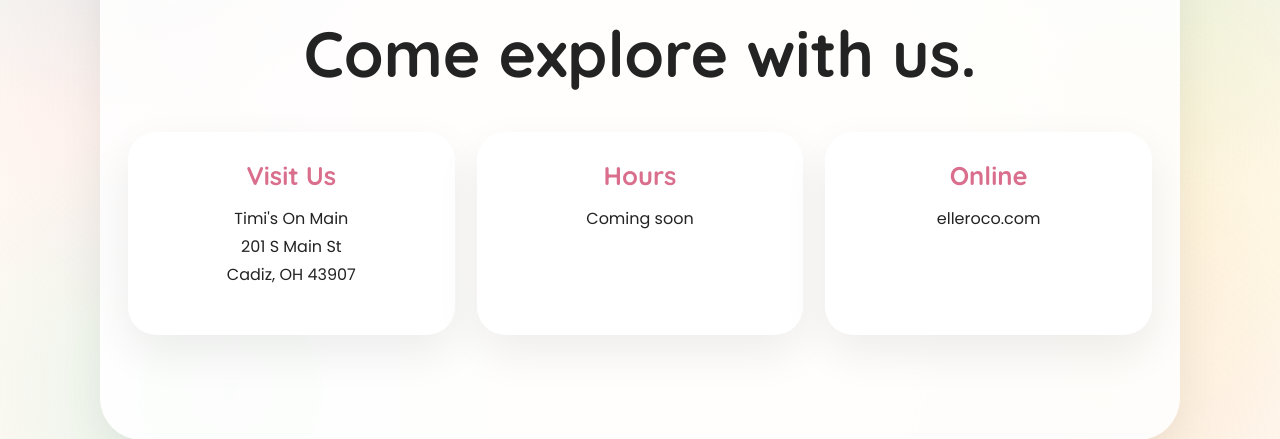
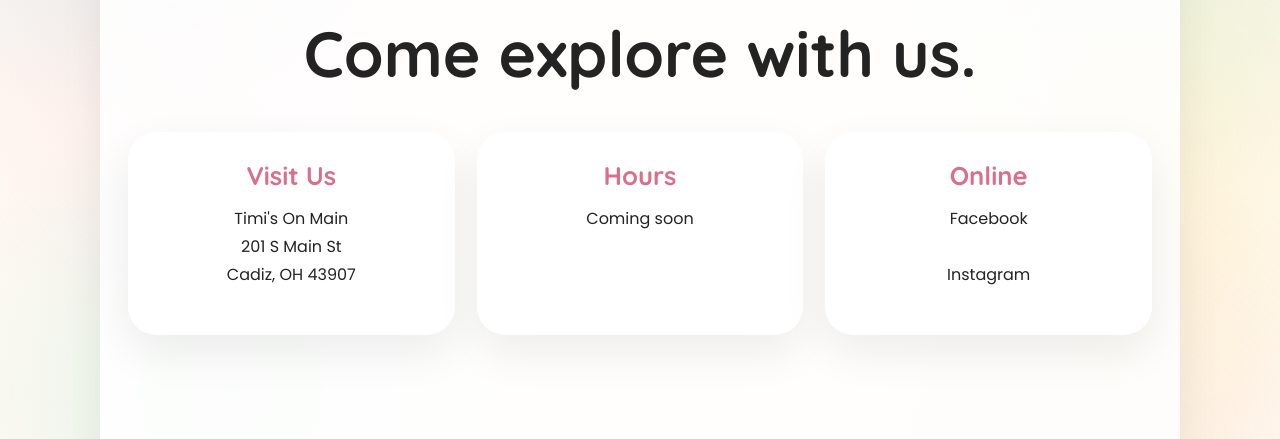
Before and after one commit to elleroco-web/elleroco, a plain HTML site: page index.html in a window 1280 px wide. Shown: the part 4266-4705 px from the top of the page. Drawn offline with Linux system fonts and the light colour scheme.

Commit message:
Update index.html

```diff
--- a/index.html
+++ b/index.html
@@ -151,14 +151,31 @@
           <p>Coming soon</p>
         </div>
 
-        <div>
-          <h3>Online</h3>
-          <p>elleroco.com</p>
-        </div>
-      </div>
-    </section>
-  </main>
+<div>
+  <h3>Online</h3>
 
+  <p>
+    <a
+      href="https://www.facebook.com/profile.php?id=61591888374764&sk=directory_names"
+      target="_blank"
+      rel="noopener"
+      class="location-link"
+    >
+      Facebook
+    </a>
+
+    <br><br>
+
+    <a
+      href="https://www.instagram.com/ellero.co/"
+      target="_blank"
+      rel="noopener"
+      class="location-link"
+    >
+      Instagram
+    </a>
+  </p>
+</div>
   <footer class="footer">
     <img src="logo.png" alt="Elle, Ro & Co. logo" class="footer-logo" />
     <h2>Every great adventure begins with a story.</h2>
```
